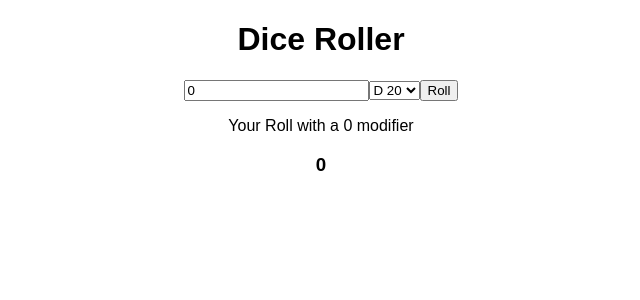
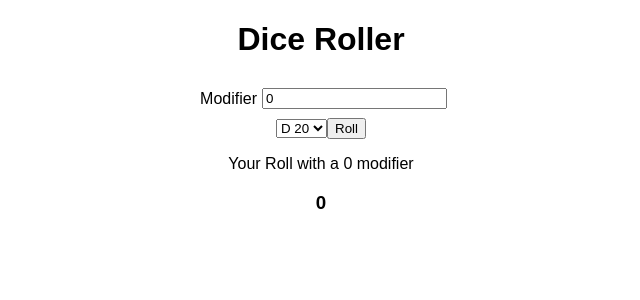
Before and after one commit to njmaeys/dice-roller, a React (Create React App) app: page / in a window 1280 px wide. Shown: the top 300 px of the page, without its empty margins (319-959 px from the left). Built offline with nearby package versions, Linux system fonts and the light colour scheme.

Commit message:
horrible css lol

```diff
--- a/src/App.css
+++ b/src/App.css
@@ -1,3 +1,14 @@
 .App {
   text-align: center;
 }
+
+.modifier-input {
+  display: flex;
+  justify-content: center;
+  align-items: center;
+  padding: 5px;
+}
+
+.modifier-label {
+  padding: 5px;
+}
--- a/src/components/Dice.js
+++ b/src/components/Dice.js
@@ -26,7 +26,10 @@ const Dice = ({ setRollResult, dice, setDice, diceModifier, setDiceModifier }) =
   return (
     <form>
       <div className="dice">
-        <input type="text" value={diceModifier} onChange={modifierHandler} />
+        <div className="modifier-input">
+          <label className="modifier-label">Modifier</label>
+          <input type="text" value={diceModifier} onChange={modifierHandler} />
+        </div>
         <select className="dice-select-button" onChange={diceHandler}>
           <option value="20">D 20</option>
           <option value="12">D 12</option>
```
